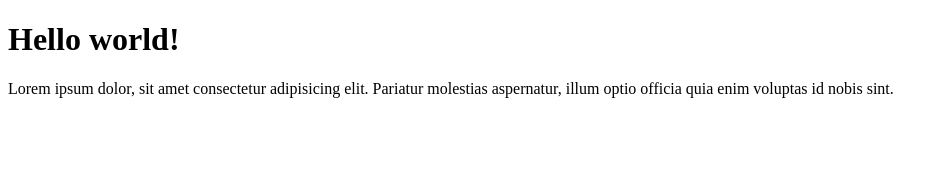
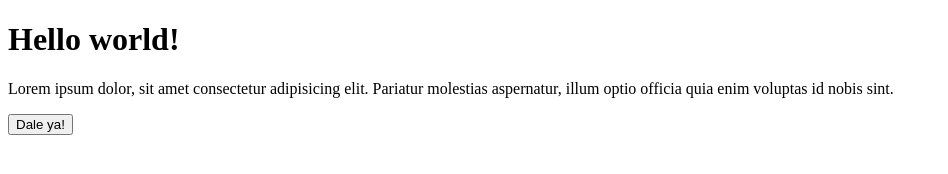
Before and after one commit to SergioXR23/curso-git, a plain HTML site: page index.html in a window 1280 px wide. Shown: the whole page, without its empty margins (0-948 px from the left). Drawn offline with Linux system fonts and the light colour scheme.

Commit message:
saludo js agregado

```diff
--- a/JS/javascrpit.js
+++ b/JS/javascrpit.js
@@ -0,0 +1,3 @@
+function saludo(){
+    alert ("Hola Mundo")
+}
--- a/index.html
+++ b/index.html
@@ -4,10 +4,13 @@
     <meta charset="UTF-8">
     <meta name="viewport" content="width=device-width, initial-scale=1.0">
     <title>Mi primer repositorio</title>
+    <script defer src="js/javascrpit.js"></script>
 </head>
 <body>
     <h1>Hello world!</h1>
     <p>Lorem ipsum dolor, sit amet consectetur adipisicing elit. Pariatur molestias aspernatur, illum optio officia quia
         enim voluptas id nobis sint.</p>
+
+    <input type="button" onclick="saludo()" value="Dale ya!">
 </body>
 </html>
```
